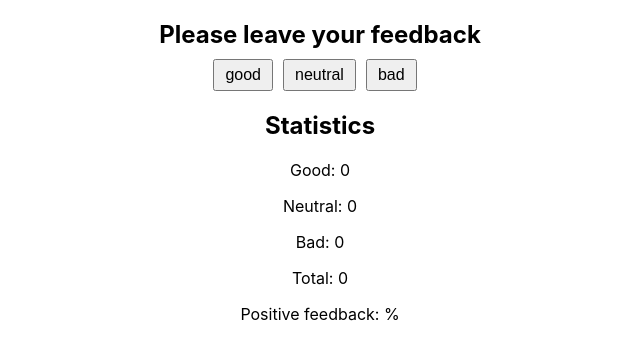
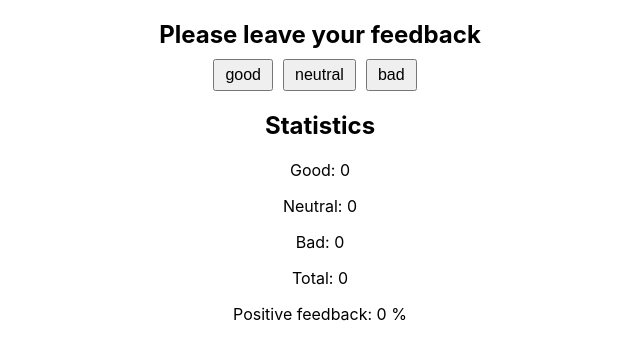
Before and after one commit to flashforward55/goit-react-hw-02-feedback, a React (Create React App) app: page / in a window 1280 px wide. Shown: the top 360 px of the page, without its empty margins (320-960 px from the left). Built offline with nearby package versions, Linux system fonts and the light colour scheme.

Commit message:
Create countPositiveFeedbackPercentage()

```diff
--- a/src/components/App.jsx
+++ b/src/components/App.jsx
@@ -22,9 +22,17 @@ class App extends Component {
     return good + neutral + bad;
   };
 
+  countPositiveFeedbackPercentage = () => {
+    const { good } = this.state;
+    const total = this.countTotalFeedback();
+    return total > 0 ? Math.round((good / total) * 100) : 0;
+  };
+
   render() {
     const { good, neutral, bad } = this.state;
     const totalFeedback = this.countTotalFeedback();
+    const positivePercentage = this.countPositiveFeedbackPercentage();
+
     return (
       <AppContainer>
         <Section title="Please leave your feedback">
@@ -39,6 +47,7 @@ class App extends Component {
             neutral={neutral}
             bad={bad}
             total={totalFeedback}
+            positivePercentage={positivePercentage}
           ></Statistics>
         </Section>
       </AppContainer>
--- a/src/components/Statistics/Statistics.jsx
+++ b/src/components/Statistics/Statistics.jsx
@@ -1,13 +1,13 @@
 //import PropTypes from 'prop-types';
 import { StatisticsContainer, StatisticItem } from './Statistics.styled';
 
-const Statistics = ({ good, neutral, bad, total }) => (
+const Statistics = ({ good, neutral, bad, total, positivePercentage }) => (
   <StatisticsContainer>
     <StatisticItem>Good: {good}</StatisticItem>
     <StatisticItem>Neutral: {neutral} </StatisticItem>
     <StatisticItem>Bad: {bad} </StatisticItem>
     <StatisticItem>Total: {total} </StatisticItem>
-    <StatisticItem>Positive feedback: %</StatisticItem>
+    <StatisticItem>Positive feedback: {positivePercentage} %</StatisticItem>
   </StatisticsContainer>
 );
 
```
